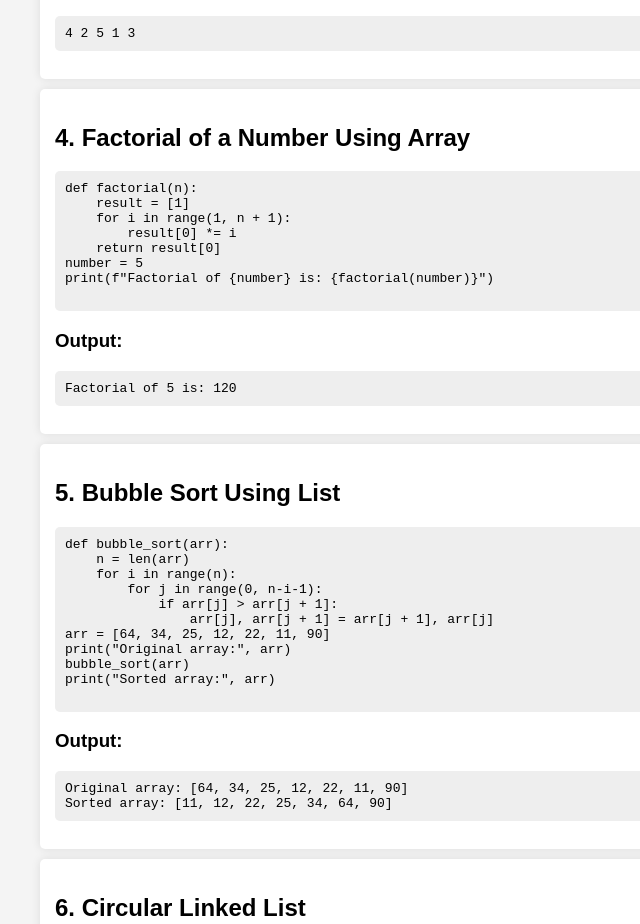
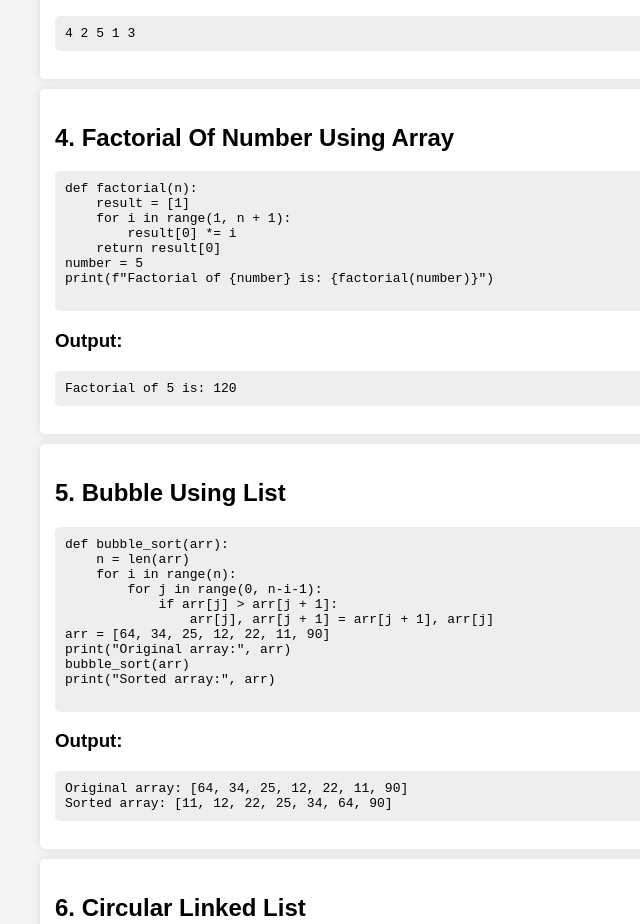
Before and after one commit to MaheswaranT/py.mahe, a plain HTML site: page index.html in a window 1280 px wide. Shown: the part 1712-2636 px from the top of the page, without its empty margins (0-640 px from the left). Drawn offline with Linux system fonts and the light colour scheme.

Commit message:
Update index.html

```diff
--- a/index.html
+++ b/index.html
@@ -113,7 +113,7 @@ in_order(root)
     </div>
 
     <div class="program">
-        <h2>4. Factorial of a Number Using Array</h2>
+        <h2>4. Factorial Of Number Using Array</h2>
         <pre>
 def factorial(n):
     result = [1]
@@ -128,7 +128,7 @@ print(f"Factorial of {number} is: {factorial(number)}")
     </div>
 
     <div class="program">
-        <h2>5. Bubble Sort Using List</h2>
+        <h2>5. Bubble Using List </h2>
         <pre>
 def bubble_sort(arr):
     n = len(arr)
```
